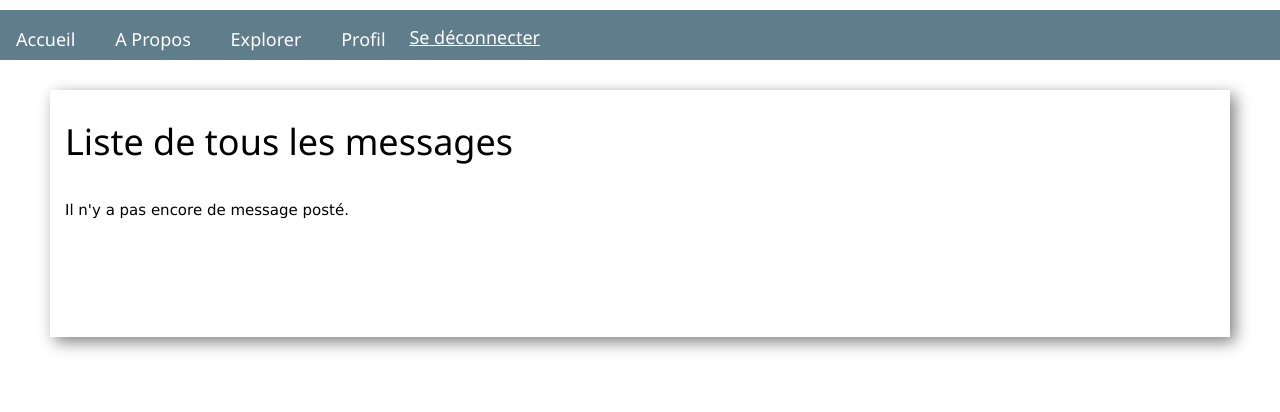
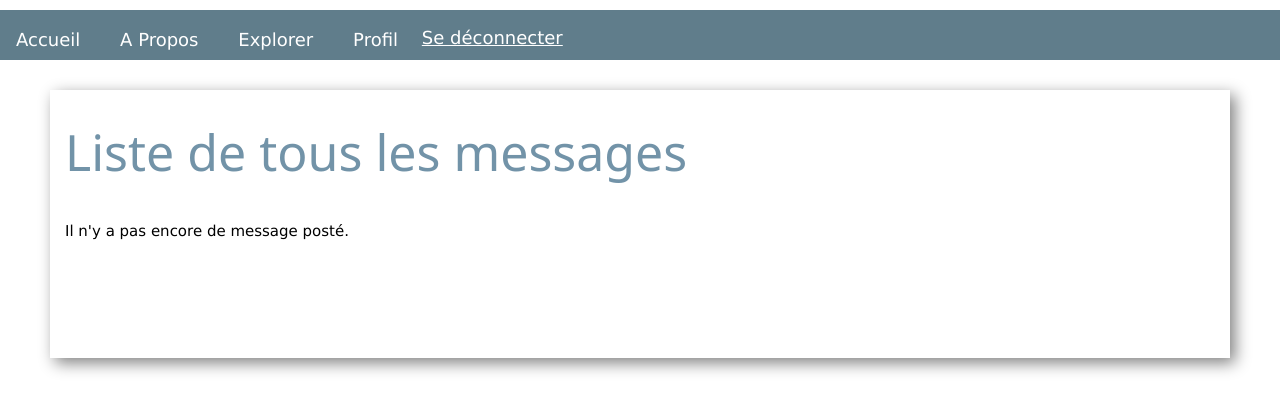
Before and after one commit to mena0018/Flask, a Flask app: template app/templates/index.html in a window 1280 px wide. Shown: the part 150-562 px from the top of the page. Run offline with Flask 2, Linux system fonts and the light colour scheme; the template is opened without the code that fills it, so the values that code supplies are empty; some libraries are stand-ins or nearby versions.

Commit message:
Amélioration de la mise en forme sur le temps restant - Push de fin de séance

```diff
--- a/app/static/css/base.css
+++ b/app/static/css/base.css
@@ -1,13 +1,18 @@
+*{
+    font-family: 'Lucida Grande', 'Lucida Sans Unicode', 'Geneva', 'Verdana', sans-serif;
+}
 html, body {
    margin:0;
    padding:0;
    height:100%;
 }
-
 header {
     height: 150px;
 }
-
+h1 {
+    font-size: clamp(20px, 4vw, 50px);
+    color: #7293A8;
+}
 img {
     height: 80px;
     margin-left: 20px;
```
Also changed, not shown: app/app.db.
